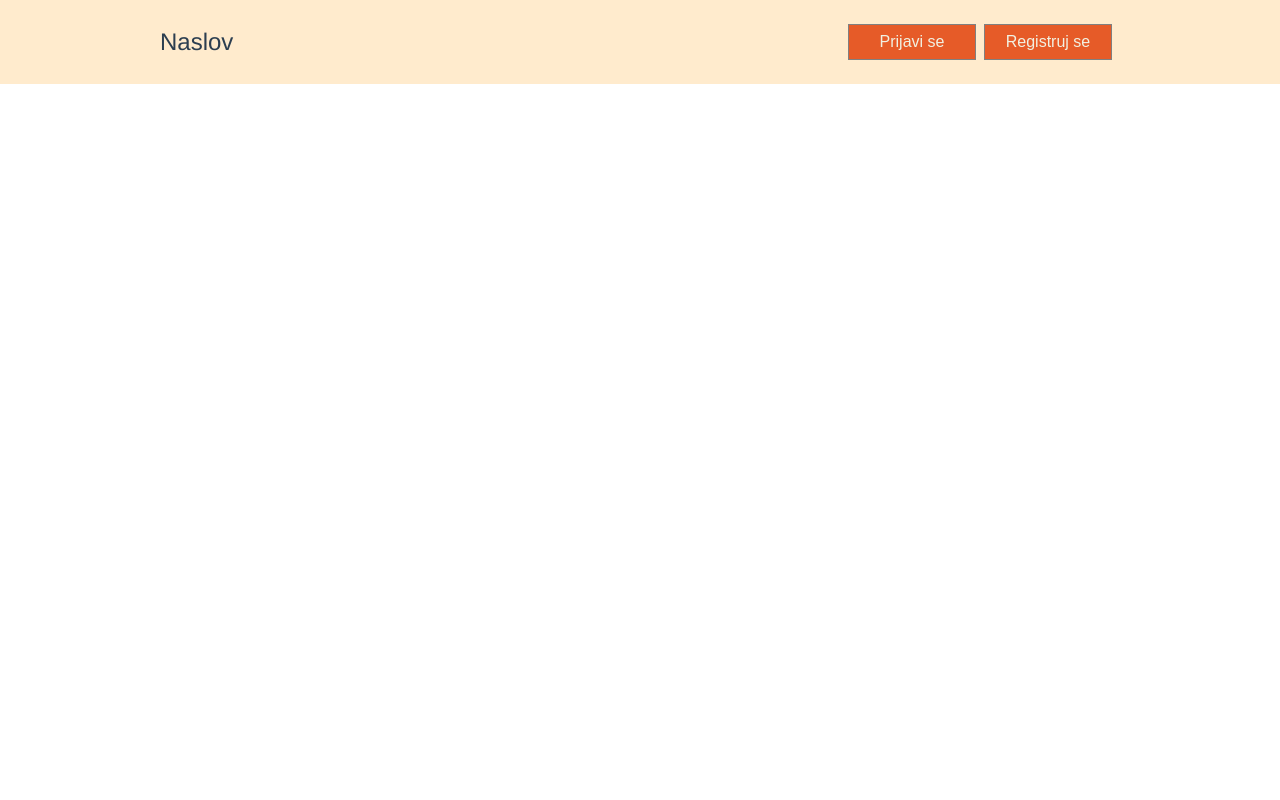
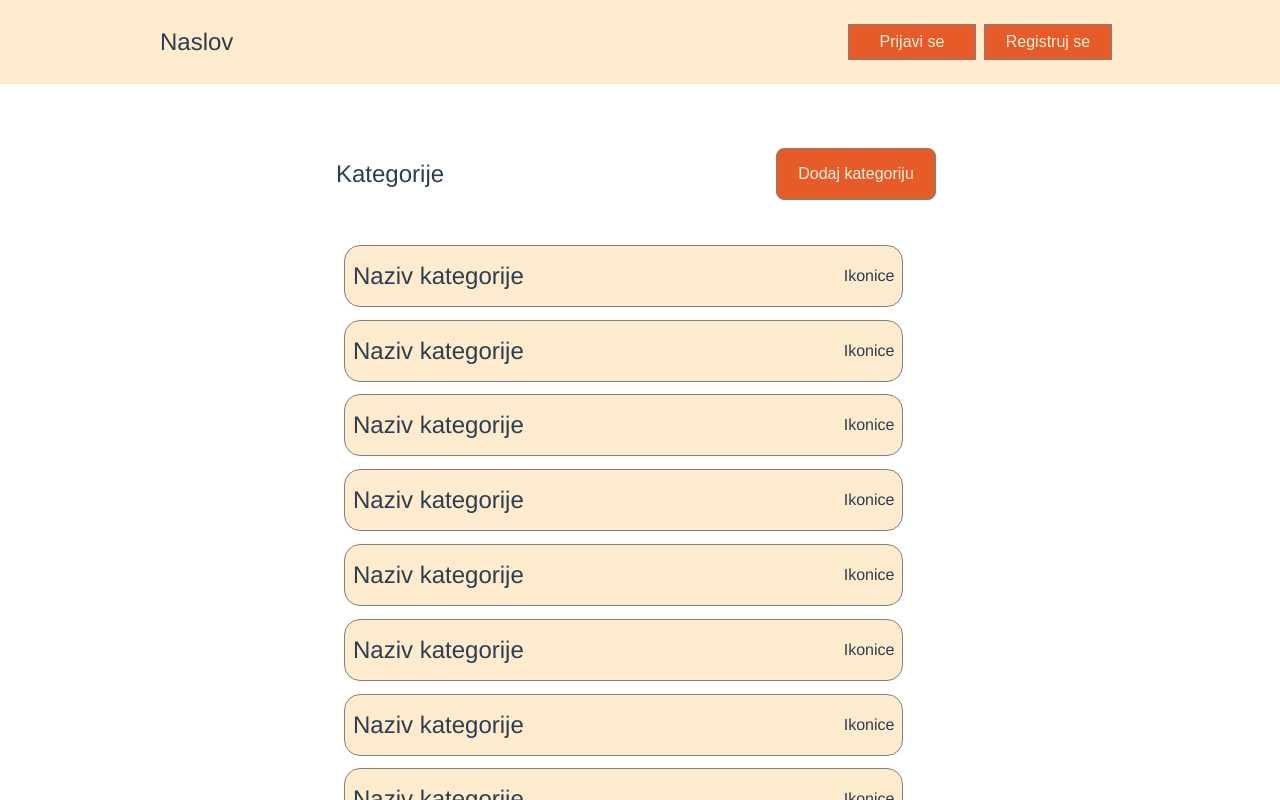
Before and after one commit to draganamit/diplomski-frontend, a Vue app in the folder diplomski-frontend/: page /category in a window 1280 px wide. Built offline with nearby package versions, Linux system fonts and the light colour scheme.

Commit message:
User profile Product Description

```diff
--- /dev/null
+++ b/diplomski-frontend/src/components/CategoryBase.vue
@@ -0,0 +1,28 @@
+<template>
+  <div class="category-base">
+    <div class="name-category">Naziv kategorije</div>
+    <div class="buttons">Ikonice</div>
+  </div>
+</template>
+
+<script>
+export default {};
+</script>
+
+<style scoped>
+.category-base {
+  display: flex;
+  align-items: center;
+  padding: 1rem 0.5rem;
+  border: 1px solid grey;
+  border-radius: 1rem;
+  background-color: blanchedalmond;
+  margin-top: 0.8rem;
+}
+.name-category {
+  font-size: 1.5rem;
+}
+.buttons {
+  margin-left: 20rem;
+}
+</style>
--- a/diplomski-frontend/src/components/Header/UserName.vue
+++ b/diplomski-frontend/src/components/Header/UserName.vue
@@ -6,8 +6,8 @@
       </div>
       <div class="dropdown-content">
         <a href="/product">Proizvodi</a>
-        <a href="#">Kategorije</a>
-        <a href="#">Korisnici</a>
+        <a href="/category">Kategorije</a>
+        <a href="/users">Korisnici</a>
         <a href="#">Odjavi se</a>
       </div>
     </div>
--- a/diplomski-frontend/src/components/Products/ProductBase.vue
+++ b/diplomski-frontend/src/components/Products/ProductBase.vue
@@ -1,5 +1,5 @@
 <template>
-  <div class="container-product">
+  <div class="container-product" @click="$router.push('/productdescription')">
     <div class="image"></div>
     <div class="name"></div>
     <div class="price"></div>
--- a/diplomski-frontend/src/router/index.js
+++ b/diplomski-frontend/src/router/index.js
@@ -2,6 +2,10 @@ import Vue from 'vue'
 import VueRouter from 'vue-router'
 import HomeView from '../views/HomeView.vue'
 import ProductView from '../views/ProductView.vue'
+import CategoryView from '@/views/CategoryView.vue'
+import UserView from '@/views/UserView.vue'
+import UserProfileView from '@/views/UserProfileView.vue'
+import ProductDescriptionView from '@/views/ProductDescriptionView.vue'
 
 Vue.use(VueRouter)
 
@@ -15,6 +19,26 @@ const routes = [
     path: '/product',
     name: 'product',
     component: ProductView
+  },
+  {
+    path:'/category',
+    name: 'category',
+    component: CategoryView
+  },
+  {
+    path: '/users',
+    name: 'users',
+    component: UserView
+  },
+  {
+    path: '/userprofile',
+    name: 'userprofile',
+    component: UserProfileView
+  },
+  {
+    path: '/productdescription',
+    name: 'productdescription',
+    component: ProductDescriptionView
   },
   {
     path: '/about',
--- /dev/null
+++ b/diplomski-frontend/src/views/CategoryView.vue
@@ -0,0 +1,58 @@
+<template>
+  <div class="container-category">
+    <div class="add">
+      <div>Kategorije</div>
+      <div class="button-add">
+        <button>Dodaj kategoriju</button>
+      </div>
+    </div>
+    <div class="all-category">
+      <CategoryBase v-for="n in 10" :key="n"></CategoryBase>
+    </div>
+  </div>
+</template>
+
+<script>
+import CategoryBase from "@/components/CategoryBase.vue";
+export default {
+  components: {
+    CategoryBase,
+  },
+};
+</script>
+
+<style scoped>
+.container-category {
+  display: flex;
+  padding: 3rem 20rem;
+  flex-direction: column;
+}
+.add {
+  display: flex;
+  align-items: center;
+  font-size: 1.5rem;
+  padding: 1rem;
+}
+.button-add {
+  display: flex;
+  margin-left: auto;
+}
+button {
+  background-color: rgb(230, 91, 40);
+  color: rgb(241, 241, 226);
+  border: 1px solid gray;
+  padding: 1rem 1rem;
+  margin-right: 0.5rem;
+  font-size: 1rem;
+  width: 10rem;
+  border-radius: 0.5rem;
+}
+.all-category {
+  margin: 0.5rem 1rem;
+  padding: 0.5rem;
+  display: flex;
+  align-items: start;
+  justify-content: center;
+  flex-direction: column;
+}
+</style>
--- /dev/null
+++ b/diplomski-frontend/src/views/ProductDescriptionView.vue
@@ -0,0 +1,65 @@
+<template>
+  <div class="description-div">
+    <div class="image-div"></div>
+    <div class="description-button">
+      <div class="description">
+        <div class="text-div">Naziv</div>
+        <div class="text-div">Kategorija</div>
+        <div class="text-div">Opis</div>
+        <div class="text-div">Stanje</div>
+        <div class="text-div">Cijena</div>
+      </div>
+      <div class="button-div">
+        <button>Naruči</button>
+      </div>
+    </div>
+  </div>
+</template>
+
+<script>
+export default {};
+</script>
+
+<style scoped>
+.description-div {
+  display: flex;
+  border: 1px solid grey;
+  align-items: center;
+  padding: 2rem 10rem;
+}
+.image-div {
+  border: 1px solid grey;
+  width: 20rem;
+}
+.description {
+  display: flex;
+  flex-direction: column;
+  text-align: start;
+  padding: 0 3rem;
+}
+.text-div {
+  padding: 1rem;
+  margin-bottom: 0.5rem;
+}
+.button-div {
+  display: flex;
+  justify-content: end;
+  margin-left: auto;
+}
+button {
+  background-color: rgb(230, 91, 40);
+  color: rgb(241, 241, 226);
+  border: 1px solid gray;
+  padding: 1rem 1rem;
+  font-size: 1rem;
+  width: 10rem;
+  border-radius: 0.5rem;
+}
+.description-button {
+  display: flex;
+  flex-direction: column;
+  width: 100%;
+  text-align: start;
+  background-color: blanchedalmond;
+}
+</style>
--- /dev/null
+++ b/diplomski-frontend/src/views/UserProfileView.vue
@@ -0,0 +1,66 @@
+<template>
+  <div>
+    <div class="btn-update-password">
+      <button>Promijeni lozinku</button>
+    </div>
+    <div class="user-imformation">
+      <div class="user-div">
+        <div>Admin Admin</div>
+        <div>admin@gmail.com</div>
+        <div>Lokacija</div>
+        <button style="width: 100%">Azuriraj</button>
+      </div>
+    </div>
+    <div class="proizvodi-title">
+      <div>Proizvodi</div>
+    </div>
+    <div class="show-products">
+      <ProductContainer></ProductContainer>
+    </div>
+  </div>
+</template>
+
+<script>
+import ProductContainer from "@/components/Products/ProductContainer.vue";
+export default {
+  components: {
+    ProductContainer,
+  },
+};
+</script>
+
+<style scoped>
+.btn-update-password {
+  display: flex;
+  justify-content: end;
+}
+button {
+  background-color: rgb(230, 91, 40);
+  color: rgb(241, 241, 226);
+  border: 1px solid gray;
+  padding: 1rem 1rem;
+  font-size: 1rem;
+  width: 10rem;
+}
+.user-imformation {
+  display: flex;
+  justify-content: start;
+  padding: 1rem 3rem;
+}
+.user-div {
+  border: 1px solid black;
+  width: 30rem;
+  height: 20rem;
+}
+.proizvodi-title {
+  display: flex;
+  align-items: center;
+  font-size: 1.5rem;
+  padding: 1rem 3rem;
+}
+.show-products {
+  display: flex;
+  flex-direction: column;
+  margin: 0 2rem;
+}
+</style>
--- /dev/null
+++ b/diplomski-frontend/src/views/UserView.vue
@@ -0,0 +1,60 @@
+<template>
+  <div class="user-container">
+    <div class="users-title">
+      <div>Korisnici</div>
+    </div>
+    <div class="table-div">
+      <table style="width: 100%; border-collapse: collapse">
+        <tr style="background-color: rgb(230, 91, 40)">
+          <th>Korisničko ime</th>
+          <th>Ime</th>
+          <th>Prezime</th>
+          <th style="text-align: right">Opcije</th>
+        </tr>
+        <tr style="background-color: blanchedalmond">
+          <td>
+            <a href="/userprofile">admin@gmail.com</a>
+          </td>
+          <td>Admin</td>
+          <td>Admin Admin</td>
+          <td style="text-align: right">Izmjeni Obrisi</td>
+        </tr>
+      </table>
+    </div>
+  </div>
+</template>
+
+<script>
+export default {};
+</script>
+
+<style scoped>
+.user-container {
+  display: flex;
+  padding: 3rem 12rem;
+  flex-direction: column;
+}
+.users-title {
+  display: flex;
+  align-items: center;
+  font-size: 1.5rem;
+  padding: 1rem;
+}
+.table-div {
+  margin: 0.5rem 1rem;
+  padding: 0.5rem;
+}
+th {
+  color: rgb(241, 241, 226);
+  text-align: left;
+  padding: 0.5rem 1rem;
+}
+td {
+  text-align: left;
+  padding: 0.5rem 1rem;
+}
+a {
+  text-decoration: none;
+  color: black;
+}
+</style>
```
